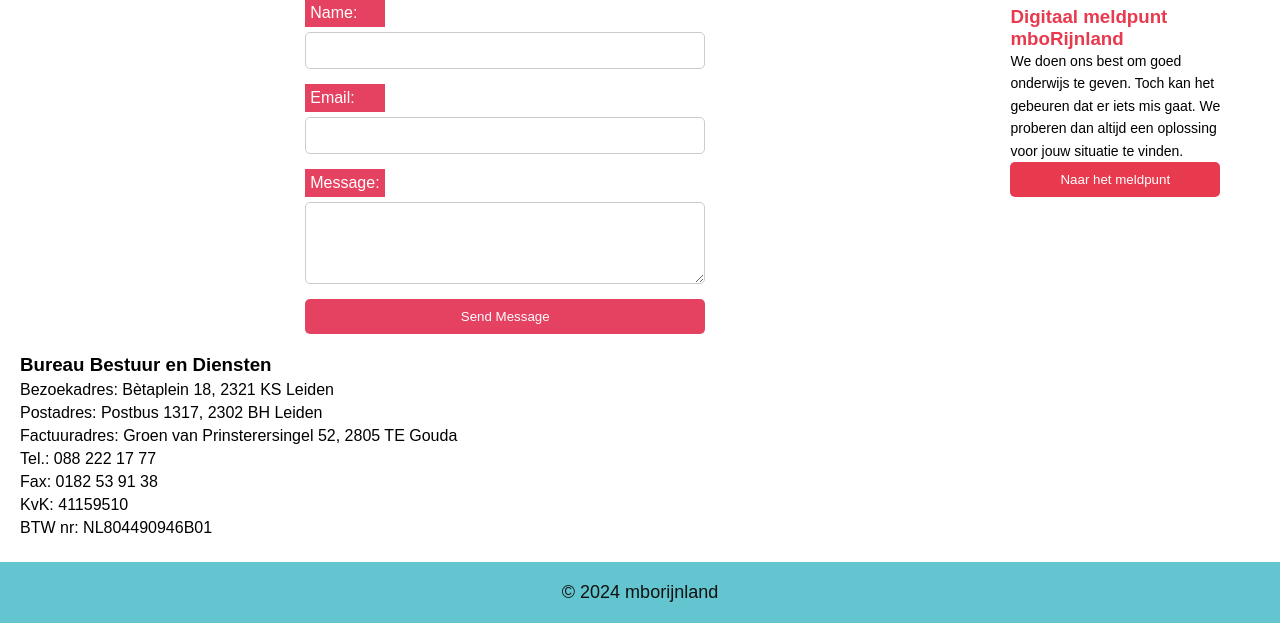
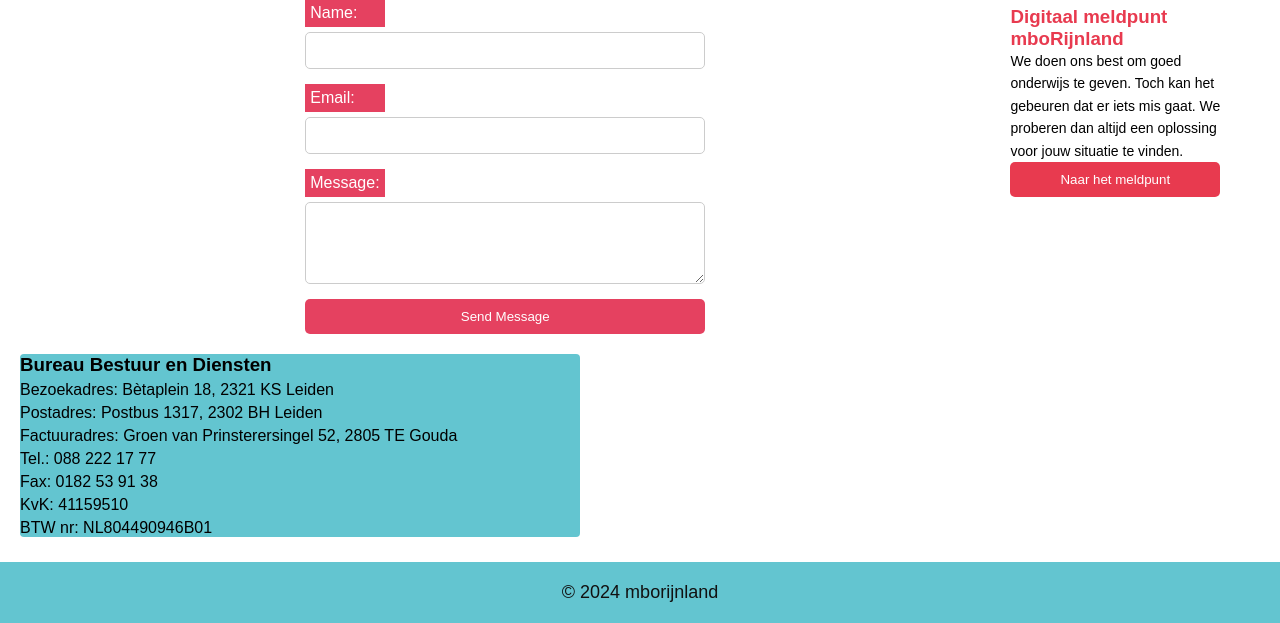
Before and after one commit to ala-lms-veilig/lo2e-swd4-4groep3, a PHP site: page /contact.html in a window 1280 px wide; the page is wider, and only the part inside the window is pictured. Shown: the part 545-1168 px from the top of that part. Run offline with PHP 8.4, Linux system fonts and the light colour scheme.

Commit message:
Update contactformtesten.css

```diff
--- a/contactformtesten.css
+++ b/contactformtesten.css
@@ -165,6 +165,9 @@
 
 .locations {
     margin-top: 20px;
+    background-color: #63c5d0;
+    border-radius: 4px;
+    width: 35em;
 }
 
 
```
